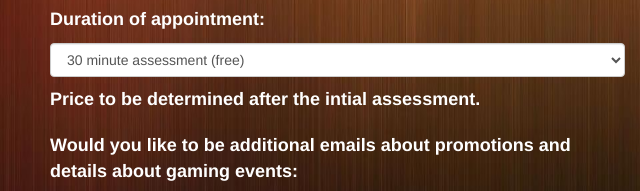
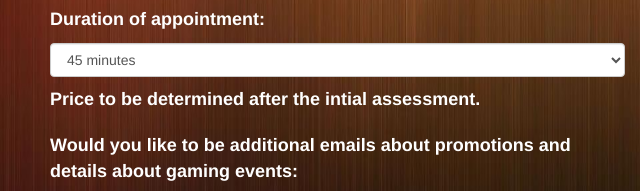
Before and after one commit to jaydeep101/jaydeep101, a plain HTML site: page otherProjects/finalAssignment/order.html in a window 1280 px wide. Shown: the part 1078-1269 px from the top of the page, 0-640 px from the left. Drawn offline with nearby package versions, Linux system fonts and the light colour scheme; no server answers; a script that the page names is missing; files whose address does not match are found by name.

Commit message:
order form/home page changes

```diff
--- a/otherProjects/finalAssignment/order.html
+++ b/otherProjects/finalAssignment/order.html
@@ -177,7 +177,7 @@ clear: both;
           <br><br>
           <p class="paraOrder"><strong>Duration of appointment:</strong></p>
         <select id="mySelect" class="form-control col-sm-12">
-          <option value="30 minute assessment (free)" selected>30 minute assessment (free)</option>
+          <option value="30 minute assessment (free)" selected>45 minutes</option>
           <option value="1 hour">1 hour</option>
           <option value="2 hours">2 hours</option>
           <option value="3 hours">3 hours</option>
```
Also changed, not shown: otherProjects/finalAssignment/index.html (+1 -1 lines).
